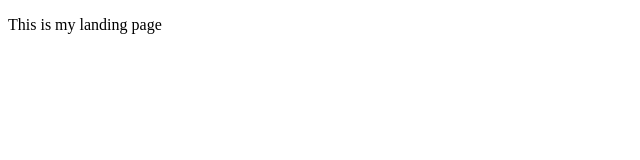
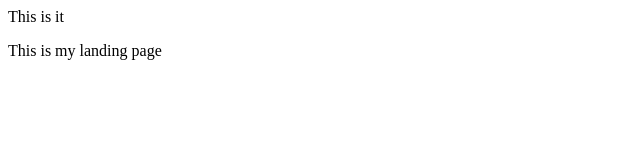
Before and after one commit to LeonMakhubela/Testing, a plain HTML site: page index.html in a window 1280 px wide. Shown: the whole page, without its empty margins (0-640 px from the left). Drawn offline with Linux system fonts and the light colour scheme.

Commit message:
Commiting this html updated one

```diff
--- a/index.html
+++ b/index.html
@@ -3,6 +3,7 @@
     <head>
             <title>IFA3022 Exam</title>
     </head>
+    <h> This is it</h>
     <body>
             <p> This is my landing page</p>
     </body>
```
